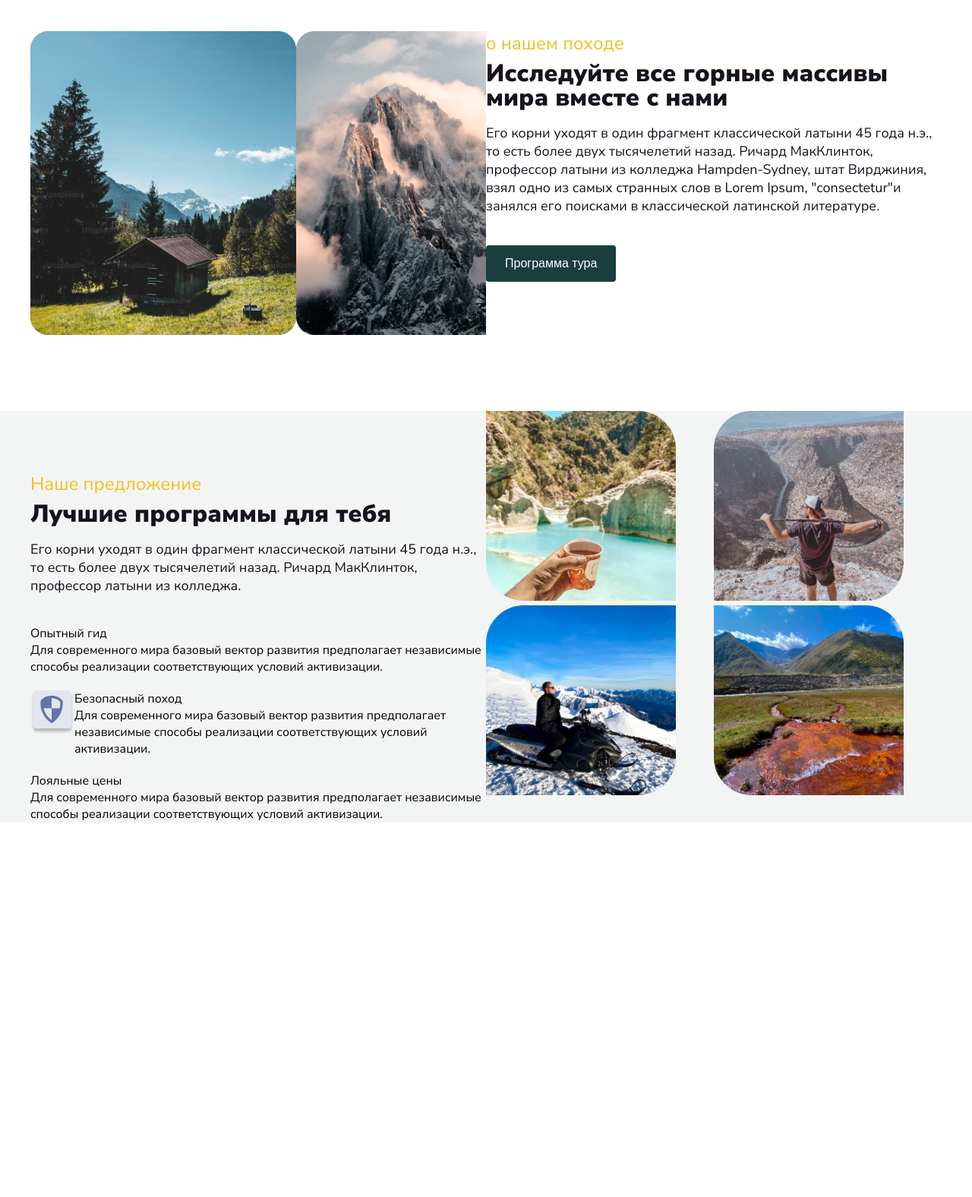
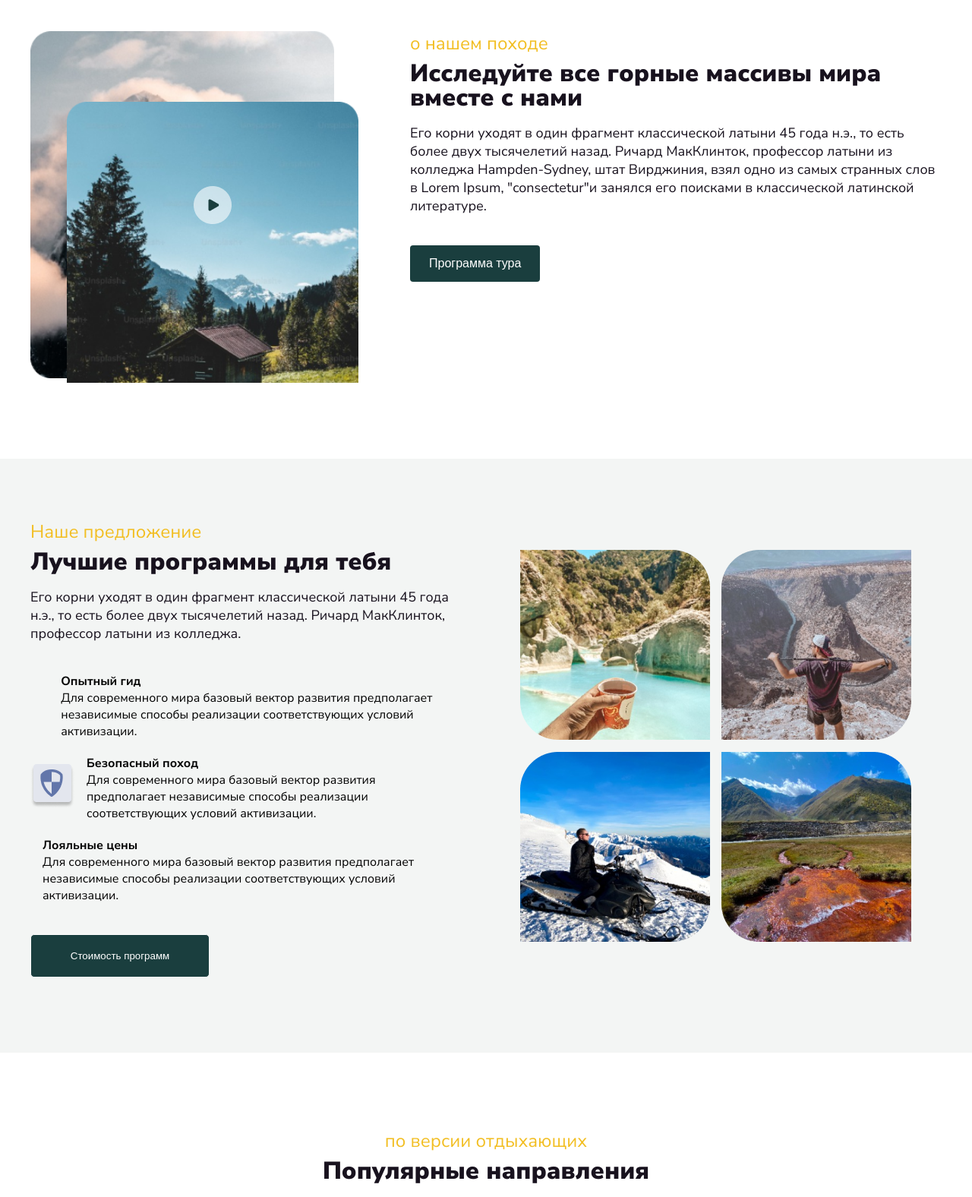
Before and after one commit to toooweee/03-project, a plain HTML site: page index.html in a window 1280 px wide. Shown: the part 960-2536 px from the top of the page at 76% size. Before the commit the page ends 2043 px from the top, so only its background shows below. Drawn offline with Linux system fonts and the light colour scheme.

Commit message:
refactored (section-03)

```diff
--- a/index.html
+++ b/index.html
@@ -9,6 +9,7 @@
     <link rel="stylesheet" href="./style/header.css" />
     <link rel="stylesheet" href="./style/about.css" />
     <link rel="stylesheet" href="./style/proograms.css" />
+    <link rel="stylesheet" href="./style/popular.css" />
   </head>
   <body>
     <header>
@@ -75,8 +76,18 @@
       <section class="about">
         <div class="about-container">
           <div class="pictures">
-            <div class="picture-front">
-              <img src="./shared/pictures/about/Rectangle4.png" alt="" />
+            <img
+              src="./shared/pictures/about/Rectangle5.png"
+              alt="Background"
+              class="background-image"
+            />
+            <img
+              src="./shared/pictures/about/Rectangle4.png"
+              alt="Foreground"
+              class="foreground-image"
+            />
+            <div class="play-button">
+              <img src="./shared/pictures/about/play_button.png" alt="Play" />
             </div>
           </div>
           <div class="info">
@@ -108,11 +119,11 @@
             </p>
             <ul class="programs-container">
               <li class="programs-nav">
-                <div>
+                <div class="image-container">
                   <img src="./shared/pictures/prosgramms/opyt-gid.png" alt="" />
                 </div>
                 <div>
-                  <p>Опытный гид</p>
+                  <p style="font-weight: bold">Опытный гид</p>
                   <p>
                     Для современного мира базовый вектор развития предполагает
                     независимые способы реализации соответствующих условий
@@ -125,7 +136,7 @@
                   <img src="./shared/pictures/prosgramms/bezopas.png" alt="" />
                 </div>
                 <div>
-                  <p>Безопасный поход</p>
+                  <p style="font-weight: bold">Безопасный поход</p>
                   <p>
                     Для современного мира базовый вектор развития предполагает
                     независимые способы реализации соответствующих условий
@@ -141,7 +152,7 @@
                   />
                 </div>
                 <div>
-                  <p>Лояльные цены</p>
+                  <p style="font-weight: bold">Лояльные цены</p>
                   <p>
                     Для современного мира базовый вектор развития предполагает
                     независимые способы реализации соответствующих условий
@@ -150,9 +161,17 @@
                 </div>
               </li>
             </ul>
+            <button class="programms-button">Стоимость программ</button>
           </div>
           <div class="programms-images">
-            <div style="display: grid; grid-template-columns: 1fr 1fr">
+            <div
+              style="
+                display: grid;
+                grid-template-columns: 1fr 1fr;
+                column-gap: 15px;
+                row-gap: 10px;
+              "
+            >
               <div>
                 <img
                   src="./shared/pictures/prosgramms/programs-frist.png"
@@ -181,6 +200,31 @@
           </div>
         </div>
       </section>
+
+      <section class="popular">
+        <div class="container">
+          <div class="popular-title">
+            <p class="programs-info-first-p">по версии отдыхающих</p>
+            <h3
+              style="
+                color: #18121e;
+                font-size: 32px;
+                font-weight: 900;
+                line-height: 1;
+                margin-bottom: 18px;
+              "
+            >
+              Популярные направления
+            </h3>
+          </div>
+
+          <div class="card-container">
+            <div class="card"></div>
+            <div class="card"></div>
+            <div class="card"></div>
+          </div>
+        </div>
+      </section>
     </main>
   </body>
 </html>
--- a/style/about.css
+++ b/style/about.css
@@ -6,10 +6,37 @@
 
 .about-container .pictures {
   flex: 1;
+  position: relative;
+  max-width: 480px;
+  overflow: hidden;
+}
+
+.background-image {
+  width: 100%;
+  max-width: 400px;
+  height: auto;
+  object-fit: contain;
+}
+
+.foreground-image {
+  position: absolute;
+  top: 20%;
+  left: 10%;
+  width: 80%;
+  height: auto;
+}
+
+.play-button {
+  position: absolute;
+  top: 50%;
+  left: 50%;
+  transform: translate(-50%, -50%);
+  z-index: 10;
 }
 
 .about-container .info {
   flex: 1;
+  padding-left: 20px;
 }
 
 .info-first-p {
@@ -40,7 +67,6 @@
   border-radius: 4px;
   font-size: 16px;
   font-weight: 500;
-
   cursor: pointer;
   transition: all 0.15s;
 }
@@ -51,12 +77,18 @@
   border: 1px solid #1a3e3e;
 }
 
-.picture-front {
-  display: flex;
-  background-image: url(/shared/pictures/about/Rectangle5.png);
-  height: 400px;
+@media (max-width: 768px) {
+  .about-container {
+    flex-direction: column;
+    align-items: center;
+  }
+
+  .about-container .pictures {
+    max-width: 100%;
+  }
+
+  .about-container .info {
+    padding-left: 0;
+    text-align: center;
+  }
 }
-
-.picture-front img {
-  position: relative;
-}
--- /dev/null
+++ b/style/popular.css
@@ -0,0 +1,13 @@
+.popular .container {
+  display: flex;
+  max-width: 1200px;
+  margin: 100px auto;
+}
+
+.popular-title {
+  display: flex;
+  flex-direction: column;
+  justify-content: center;
+  align-items: center;
+  width: 100%;
+}
--- a/style/proograms.css
+++ b/style/proograms.css
@@ -13,10 +13,6 @@
   flex-direction: column;
   margin-top: 80px;
 
-  flex: 1;
-}
-
-.programms-images {
   flex: 1;
 }
 
@@ -43,8 +39,42 @@
 .programs-container {
   display: flex;
   flex-direction: column;
+  gap: 20px;
 }
 
 .programs-nav {
   display: flex;
+  gap: 16px;
+  align-items: center;
 }
+
+.programs-nav .image-container {
+  width: 50px;
+  height: 50px;
+}
+
+.programms-images {
+  flex: 1;
+  display: flex;
+  align-items: center;
+  margin-left: 90px;
+  margin-top: 120px;
+  margin-bottom: 140px;
+}
+
+.programms-button {
+  color: white;
+  background-color: #1a3e3e;
+  border: 1px solid white;
+  cursor: pointer;
+  margin-top: 40px;
+  padding: 20px 15px;
+  width: 236px;
+  border-radius: 5px;
+}
+
+.programms-button:hover {
+  color: #1a3e3e;
+  background-color: white;
+  border: 1px solid #1a3e3e;
+}
```
Also changed, not shown: a.html (added, +72 -0 lines), shared/pictures/about/play_button.png (renamed from shared/pictures/about/Group 2.png).
